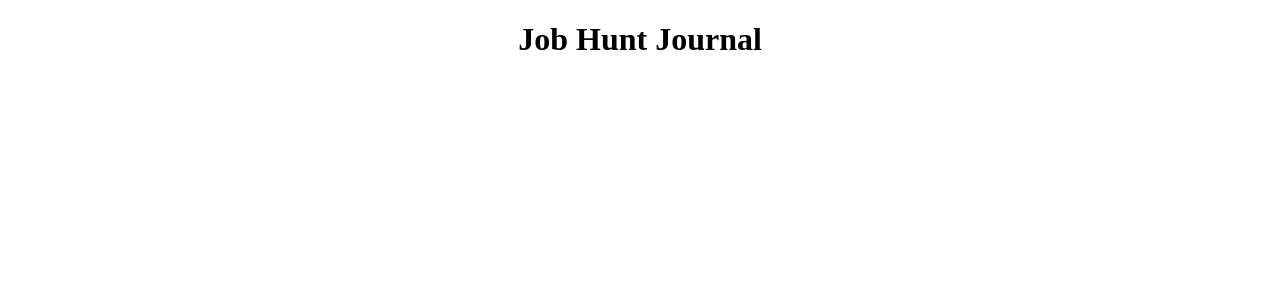
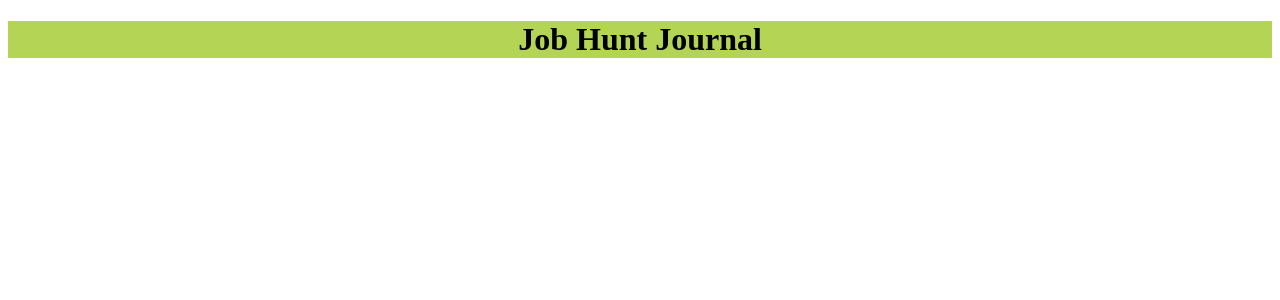
Before and after one commit to SitcomSaxophone/Job_Journal, a React (Create React App) app: page / in a window 1280 px wide. Shown: the top 300 px of the page. Built offline with nearby package versions, Linux system fonts and the light colour scheme.

Commit message:
Header.css added

```diff
--- /dev/null
+++ b/src/components/Header/Header.css
@@ -0,0 +1,3 @@
+#header {
+    background-color: #B4D455
+}
--- a/src/components/Header/Header.js
+++ b/src/components/Header/Header.js
@@ -1,9 +1,10 @@
 import React, {Component} from 'react';
+import './Header.css';
 
 class Header extends Component {
     render() {
         return (
-            <div>
+            <div id="header">
                 <header>
                     <h1>Job Hunt Journal</h1>
                 </header>
```
